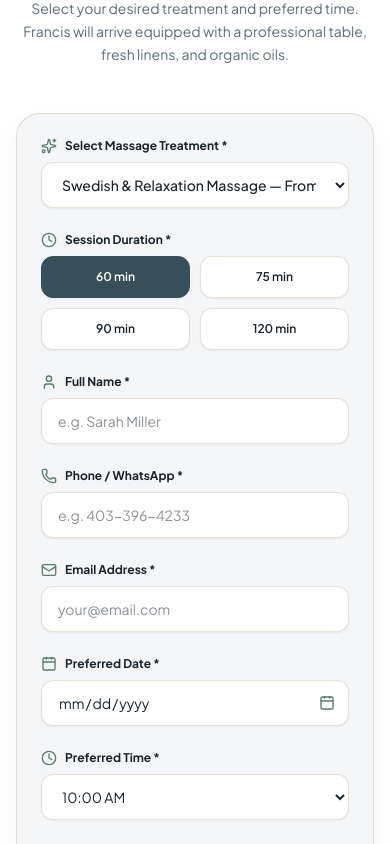
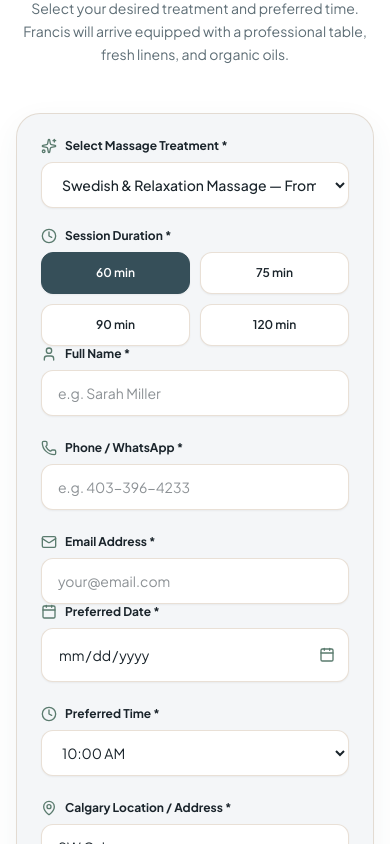
Before and after one commit to efrend721/francis-mobile-massage, a React (Vite) app: page / in a window 390 px wide. Shown: the part 5660-6504 px from the top of the page. Built offline with nearby package versions, Linux system fonts and the light colour scheme; a web font is replaced by a local one.

Commit message:
fix: resolve mobile date input blowout by removing WebKit pseudo width override and adding strict container constraints

```diff
--- a/src/components/BookingForm.tsx
+++ b/src/components/BookingForm.tsx
@@ -104,14 +104,14 @@ export const BookingForm: React.FC<BookingFormProps> = ({ preselectedServiceId }
         ) : (
           <form
             onSubmit={handleSubmit}
-            className="bg-pearl p-6 sm:p-10 lg:p-12 rounded-3xl border border-oak/40 shadow-spa-card grid grid-cols-1 sm:grid-cols-2 gap-x-5 gap-y-6 overflow-hidden"
+            className="bg-pearl p-6 sm:p-10 lg:p-12 rounded-3xl border border-oak/40 shadow-spa-card space-y-6 w-full max-w-full overflow-hidden"
           >
-            {/* 1. Treatment & Duration (Semantic Fieldset via contents) */}
-            <fieldset className="contents">
+            {/* 1. Treatment & Duration */}
+            <fieldset className="border-none p-0 m-0 space-y-5 w-full min-w-0">
               <legend className="sr-only">Service and Duration Selection</legend>
 
-              {/* Service Dropdown (Full width) */}
-              <div className="flex flex-col gap-2 min-w-0 sm:col-span-2">
+              {/* Service Dropdown */}
+              <div className="flex flex-col gap-2 w-full min-w-0">
                 <label
                   htmlFor="booking-service-select"
                   className="text-xs sm:text-sm font-bold text-charcoal flex items-center gap-2 select-none"
@@ -134,8 +134,8 @@ export const BookingForm: React.FC<BookingFormProps> = ({ preselectedServiceId }
                 </select>
               </div>
 
-              {/* Session Duration Selector (Full width) */}
-              <div className="flex flex-col gap-2 min-w-0 sm:col-span-2" role="group" aria-labelledby="booking-duration-label">
+              {/* Session Duration Selector */}
+              <div className="flex flex-col gap-2 w-full min-w-0" role="group" aria-labelledby="booking-duration-label">
                 <span
                   id="booking-duration-label"
                   className="text-xs sm:text-sm font-bold text-charcoal flex items-center gap-2 select-none"
@@ -143,7 +143,7 @@ export const BookingForm: React.FC<BookingFormProps> = ({ preselectedServiceId }
                   <Clock className="w-4 h-4 text-botanical shrink-0" />
                   <span>Session Duration *</span>
                 </span>
-                <div className="grid grid-cols-2 sm:grid-cols-4 gap-2.5 sm:gap-3">
+                <div className="grid grid-cols-2 sm:grid-cols-4 gap-2.5 sm:gap-3 w-full min-w-0">
                   {(['60 min', '75 min', '90 min', '120 min'] as const).map((dur) => (
                     <button
                       key={dur}
@@ -164,12 +164,13 @@ export const BookingForm: React.FC<BookingFormProps> = ({ preselectedServiceId }
               </div>
             </fieldset>
 
-            {/* 2. Personal & Contact Information (Semantic Fieldset via contents) */}
-            <fieldset className="contents">
+            {/* 2. Personal & Contact Information */}
+            <fieldset className="border-none p-0 m-0 w-full min-w-0">
               <legend className="sr-only">Client Contact Information</legend>
 
+              <div className="grid grid-cols-1 sm:grid-cols-2 gap-x-5 gap-y-6 w-full min-w-0">
                 {/* Full Name */}
-              <div className="flex flex-col gap-2 min-w-0 sm:col-span-1">
+                <div className="flex flex-col gap-2 w-full min-w-0 sm:col-span-1">
                   <label
                     htmlFor="booking-fullname"
                     className="text-xs sm:text-sm font-bold text-charcoal flex items-center gap-2 select-none"
@@ -191,7 +192,7 @@ export const BookingForm: React.FC<BookingFormProps> = ({ preselectedServiceId }
                 </div>
 
                 {/* Phone / WhatsApp */}
-              <div className="flex flex-col gap-2 min-w-0 sm:col-span-1">
+                <div className="flex flex-col gap-2 w-full min-w-0 sm:col-span-1">
                   <label
                     htmlFor="booking-phone"
                     className="text-xs sm:text-sm font-bold text-charcoal flex items-center gap-2 select-none"
@@ -212,8 +213,8 @@ export const BookingForm: React.FC<BookingFormProps> = ({ preselectedServiceId }
                   />
                 </div>
 
-              {/* Email Address (Full width) */}
-              <div className="flex flex-col gap-2 min-w-0 sm:col-span-2">
+                {/* Email Address */}
+                <div className="flex flex-col gap-2 w-full min-w-0 sm:col-span-2">
                   <label
                     htmlFor="booking-email"
                     className="text-xs sm:text-sm font-bold text-charcoal flex items-center gap-2 select-none"
@@ -233,14 +234,16 @@ export const BookingForm: React.FC<BookingFormProps> = ({ preselectedServiceId }
                     className="w-full min-w-0 max-w-full bg-card-white border border-oak/40 rounded-xl px-4 py-3 text-sm text-charcoal focus:ring-2 focus:ring-nordic-mist focus:outline-none transition-all shadow-xs box-border"
                   />
                 </div>
+              </div>
             </fieldset>
 
-            {/* 3. Appointment Time & Location (Semantic Fieldset via contents) */}
-            <fieldset className="contents">
+            {/* 3. Appointment Time & Location */}
+            <fieldset className="border-none p-0 m-0 w-full min-w-0">
               <legend className="sr-only">Appointment Schedule and Calgary Location</legend>
 
-              {/* Preferred Date (Mobile-Safe with Integrated Calendar Icon) */}
-              <div className="flex flex-col gap-2 min-w-0 sm:col-span-1">
+              <div className="grid grid-cols-1 sm:grid-cols-2 gap-x-5 gap-y-6 w-full min-w-0">
+                {/* Preferred Date (Fixed Mobile Width & Contained Calendar Icon) */}
+                <div className="flex flex-col gap-2 w-full min-w-0 sm:col-span-1">
                   <label
                     htmlFor="booking-date"
                     className="text-xs sm:text-sm font-bold text-charcoal flex items-center gap-2 select-none"
@@ -248,7 +251,7 @@ export const BookingForm: React.FC<BookingFormProps> = ({ preselectedServiceId }
                     <Calendar className="w-4 h-4 text-botanical shrink-0" />
                     <span>Preferred Date *</span>
                   </label>
-                <div className="relative w-full min-w-0">
+                  <div className="relative w-full min-w-0 max-w-full">
                     <input
                       type="date"
                       id="booking-date"
@@ -270,7 +273,7 @@ export const BookingForm: React.FC<BookingFormProps> = ({ preselectedServiceId }
                 </div>
 
                 {/* Preferred Time */}
-              <div className="flex flex-col gap-2 min-w-0 sm:col-span-1">
+                <div className="flex flex-col gap-2 w-full min-w-0 sm:col-span-1">
                   <label
                     htmlFor="booking-time"
                     className="text-xs sm:text-sm font-bold text-charcoal flex items-center gap-2 select-none"
@@ -294,8 +297,8 @@ export const BookingForm: React.FC<BookingFormProps> = ({ preselectedServiceId }
                   </select>
                 </div>
 
-              {/* Calgary Address / Quadrant (Full width) */}
-              <div className="flex flex-col gap-2 min-w-0 sm:col-span-2">
+                {/* Calgary Address / Quadrant */}
+                <div className="flex flex-col gap-2 w-full min-w-0 sm:col-span-2">
                   <label
                     htmlFor="booking-address"
                     className="text-xs sm:text-sm font-bold text-charcoal flex items-center gap-2 select-none"
@@ -316,8 +319,8 @@ export const BookingForm: React.FC<BookingFormProps> = ({ preselectedServiceId }
                   />
                 </div>
 
-              {/* Special Requests / Notes (Full width) */}
-              <div className="flex flex-col gap-2 min-w-0 sm:col-span-2">
+                {/* Special Requests / Notes */}
+                <div className="flex flex-col gap-2 w-full min-w-0 sm:col-span-2">
                   <label
                     htmlFor="booking-notes"
                     className="text-xs sm:text-sm font-bold text-charcoal flex items-center gap-2 select-none"
@@ -335,10 +338,11 @@ export const BookingForm: React.FC<BookingFormProps> = ({ preselectedServiceId }
                     className="w-full min-w-0 max-w-full bg-card-white border border-oak/40 rounded-xl px-4 py-3 text-sm text-charcoal focus:ring-2 focus:ring-nordic-mist focus:outline-none transition-all shadow-xs resize-none box-border"
                   />
                 </div>
+              </div>
             </fieldset>
 
-            {/* Submit Button (Full width) */}
-            <div className="pt-2 sm:col-span-2 min-w-0">
+            {/* Submit Button */}
+            <div className="pt-2 w-full min-w-0">
               <button
                 type="submit"
                 id="booking-submit-btn"
--- a/src/index.css
+++ b/src/index.css
@@ -37,26 +37,36 @@
   }
 }
 
-/* Date input mobile normalization */
+/* Fix date input sizing and overflowing on mobile browsers (iOS & Android) */
 input[type="date"] {
-  min-width: 0;
-  max-width: 100%;
-  box-sizing: border-box;
+  -webkit-appearance: none;
+  -moz-appearance: none;
+  appearance: none;
+  display: block;
+  width: 100% !important;
+  max-width: 100% !important;
+  min-width: 0 !important;
+  box-sizing: border-box !important;
+  background-color: #FFFFFF;
 }
 
 input[type="date"]::-webkit-date-and-time-value {
   text-align: left;
+  line-height: normal;
+}
+
+input[type="date"]::-webkit-inner-spin-button,
+input[type="date"]::-webkit-clear-button {
+  display: none;
 }
 
 input[type="date"]::-webkit-calendar-picker-indicator {
+  background: transparent;
+  color: transparent;
+  cursor: pointer;
   opacity: 0;
-  cursor: pointer;
-  position: absolute;
-  right: 0;
-  top: 0;
-  bottom: 0;
-  width: 100%;
-  height: 100%;
+  width: 24px;
+  height: 24px;
 }
 
 /* Smooth custom scrollbar */
```
Lines whose indentation alone changed are shown as unchanged.
